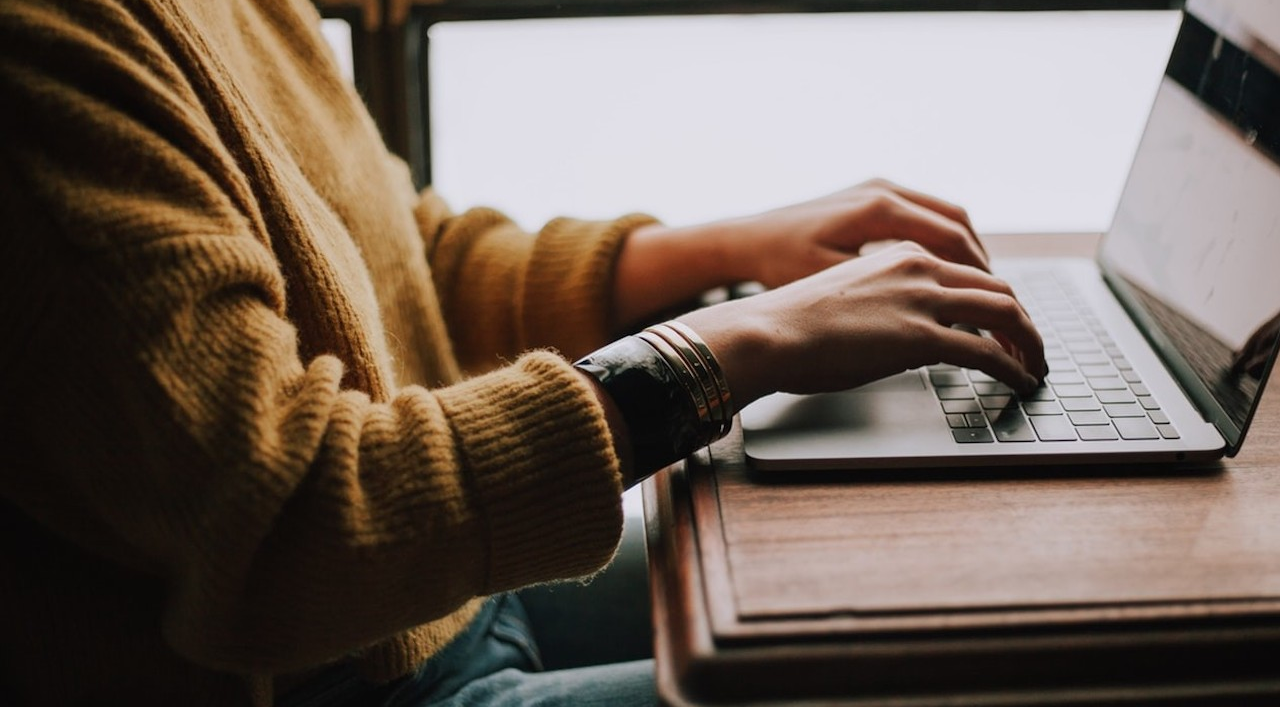
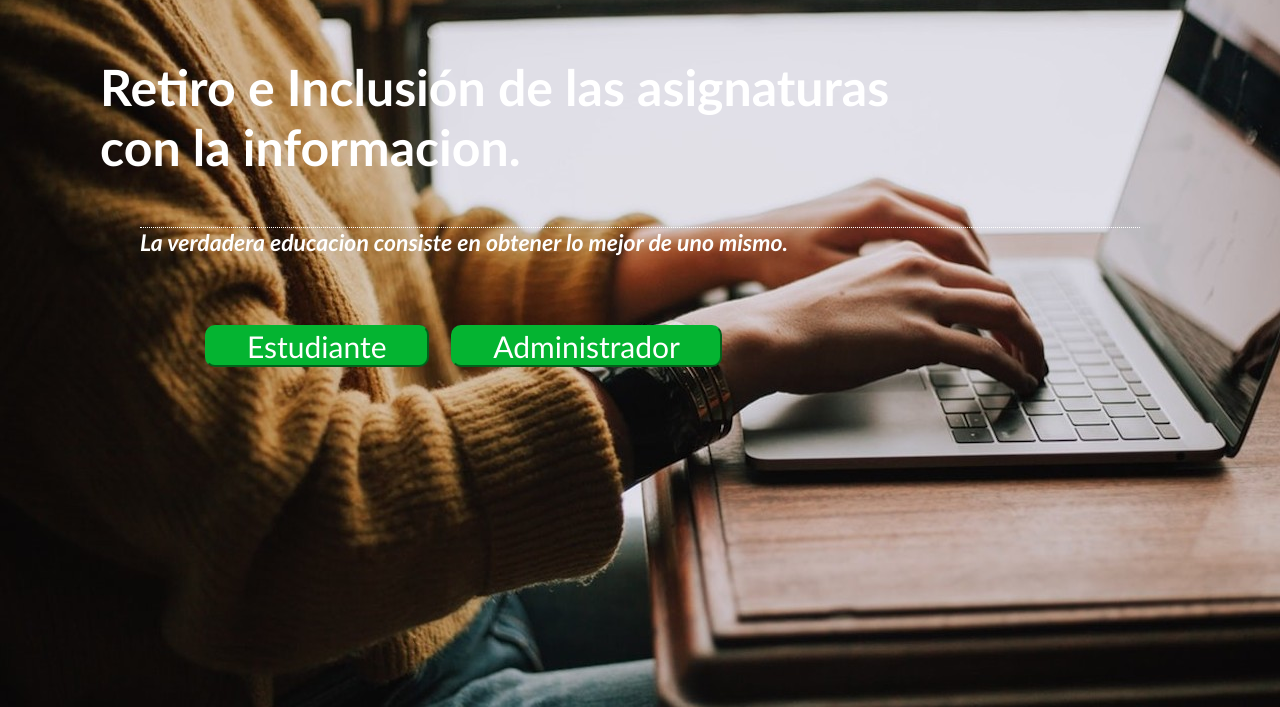
Before and after one commit to CainFernandez/Retiro-e-Inclusion, a plain HTML site: page Index.html in a window 1280 px wide. Shown: the part 93-800 px from the top of the page. Drawn offline with Linux system fonts and the light colour scheme.

Commit message:
Update Index.html

```diff
--- a/Index.html
+++ b/Index.html
@@ -25,3 +25,18 @@
       </li>
    </ul>
  </div>
+
+   </div>
+        <div class="subcuerpo" >
+            <p>
+                <strong>Retiro e Inclusión de las asignaturas<br> con la informacion.</strong><br>
+
+                <blockquote><strong><i>La verdadera educacion consiste en obtener lo mejor de uno mismo.</i></strong></blockquote>
+                <button class="registrate"><a href="Cuenta/login_de_crear_est.html">Estudiante</a></button>
+                <button class="registrate"><a href="Cuenta/login_de_crear_adm.html">Administrador</a></button>
+            </p>
+         </div>
+
+    </body>
+
+</html>
```
